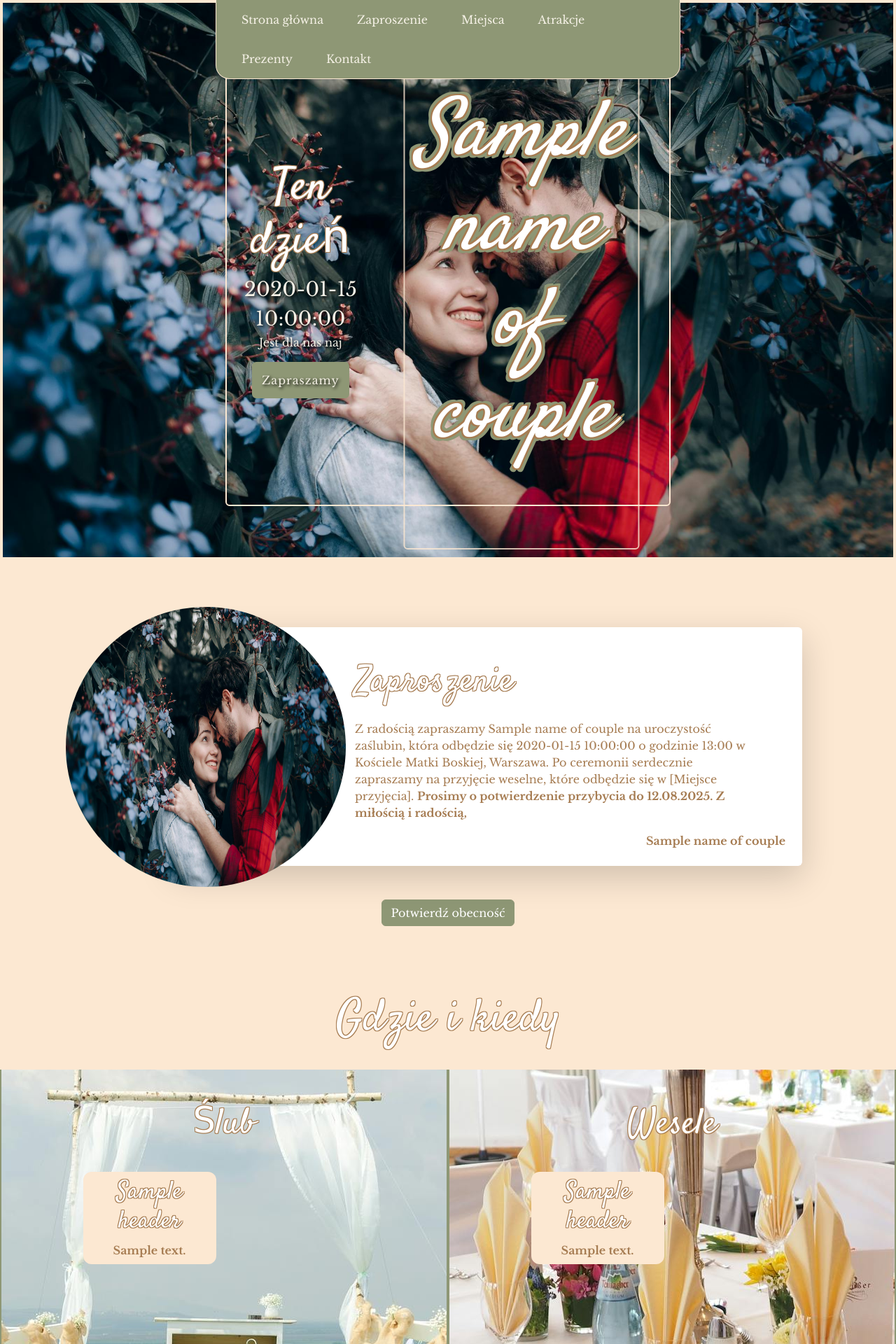
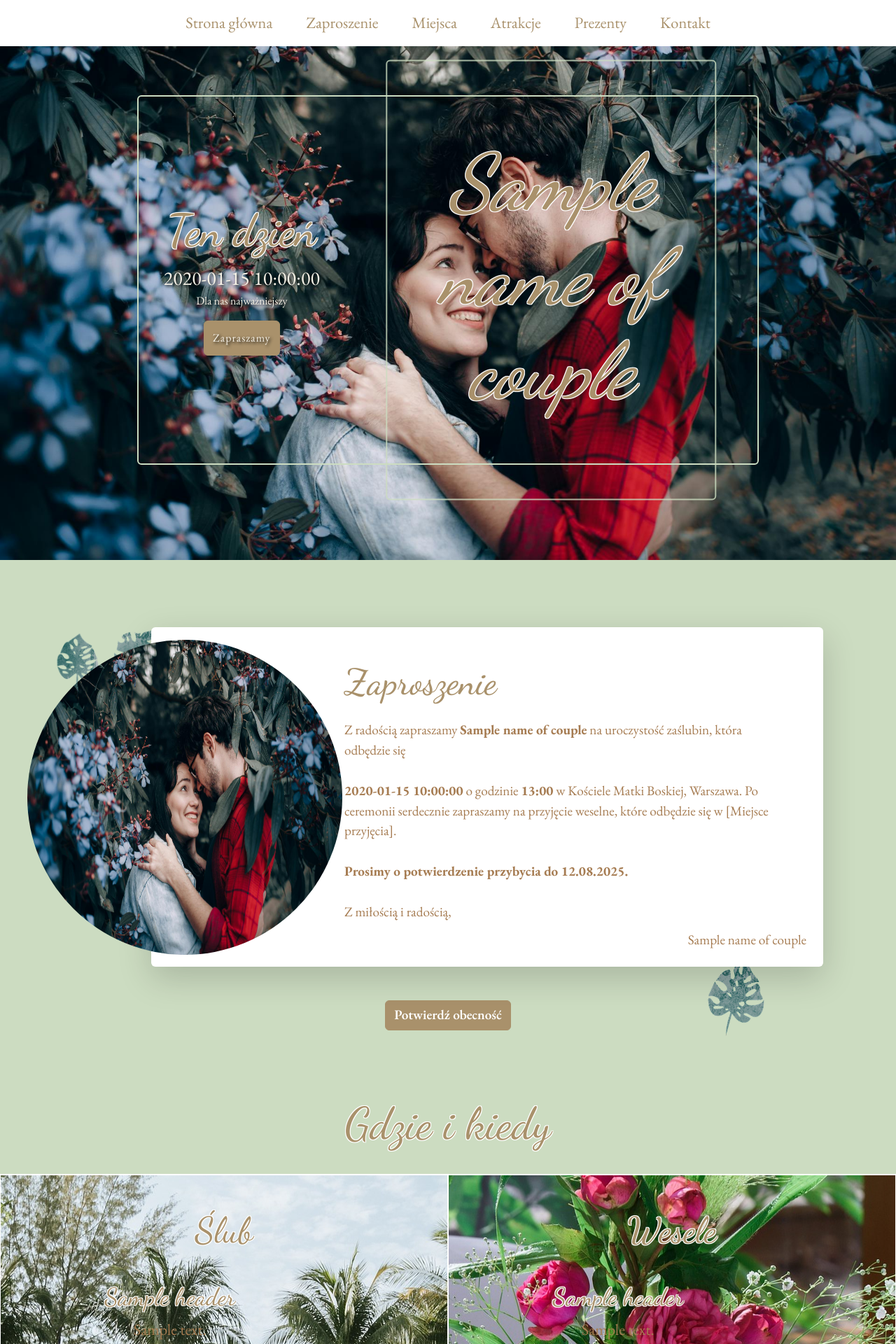
Before and after one commit to remek07/newLastWedding, a Symfony app: template templates/example_page/examplePageTwo.html.twig in a window 1280 px wide. Shown: the top 1920 px of the page at 70% size. Run offline with Twig, Linux system fonts and the light colour scheme; the template is opened without the code that fills it: most values are stand-ins (such as "Sample title", 1, 10 or a date in 2020); form fields are guessed from the names that the template uses; some libraries are stand-ins or nearby versions; grey boxes are pictures that could not be loaded.

Commit message:
'updateWork14042025'

```diff
--- a/public/styles/examplePageTwo.css
+++ b/public/styles/examplePageTwo.css
@@ -1,46 +1,34 @@
-@import url('https://fonts.googleapis.com/css2?family=Libre+Baskerville:ital,wght@0,400;0,700;1,400&family=Satisfy&display=swap');
+@import url('https://fonts.googleapis.com/css2?family=Dancing+Script:wght@400..700&family=EB+Garamond:ital,wght@0,400..800;1,400..800&display=swap');
 /*
-.libre-baskerville-regular {
-  font-family: "Libre Baskerville", serif;
-  font-weight: 400;
+  font-family: "EB Garamond", serif;
+  font-optical-sizing: auto;
   font-style: normal;
-}
 
-.libre-baskerville-bold {
-  font-family: "Libre Baskerville", serif;
-  font-weight: 700;
+    font-family: "Dancing Script", cursive;
+  font-optical-sizing: auto;
+  font-weight: <weight>;
   font-style: normal;
-}
+*/
 
-.libre-baskerville-regular-italic {
-  font-family: "Libre Baskerville", serif;
-  font-weight: 400;
-  font-style: italic;
-}
-.satisfy-regular {
-  font-family: "Satisfy", cursive;
-  font-weight: 400;
-  font-style: normal;
-}
-*/
 :root{
-    --fontBody: "Libre Baskerville", serif;
-    --fontSatisfy: "Satisfy", cursive;
+    --fontBody: "EB Garamond", serif;
+    --fontSatisfy: "Dancing Script", cursive;
     --colorHomeWhite: #F5F1E6;
-    --colorBackground: #fce8d2;
-    --colorGreen: #8e9775 ;
+    --colorBackground: 	#ccdcc1;
+    --colorWhite: #fff ;
     --colorBrown: #a67c52 ;
-    --fontColor: #c4b099;
+    --fontColor: #a9916b;
 }
 h1,h2,h3,h4,h5,h6{
   font-family: var(--fontSatisfy);
-  color: #fff !important;
-  text-shadow: 1px 1px var(--colorBrown),-1px -1px var(--colorBrown),
-  -1px 1px var(--colorBrown), 1px -1px var(--colorBrown);
+  color: var(--fontColor) !important;
+  text-shadow: 1px 1px var(--colorWhite),-1px -1px var(--colorWhite),
+  -1px 1px var(--colorWhite), 1px -1px var(--colorWhite);
 }
 h2{
   font-size: 4rem !important;
 }
+
 h3{
   font-size: 3.2rem !important;
 }
@@ -52,23 +40,16 @@ section{
   color: var(--fontColor);
 }
 nav div div{
-  font-size: 1.2rem;
-  color: #fff !important;
-  background-color: var(--colorGreen);
-  color: var(--colorHomeWhite) !important;
-  border-radius: 0px 0px 20px 20px;
-  border-left: 1px solid var(--colorBackground);
-  border-right: 1px solid var(--colorBackground);
-  border-bottom: 1px solid var(--colorBackground);
+  background-color: var(--colorWhite);
 }
 nav div div ul li a{
-  color: var(--colorHomeWhite) !important;
+  color: var(--fontColor) !important;
   font-family: var(--fontBody);
-  font-size: 1rem !important;
+  font-size: 1.4rem !important;
 }
 nav div div ul li a:hover{
-  color: var(--colorGreen) !important;
-  background-color: var(--colorBackground) !important;
+  color: var(--colorWhite) !important;
+  background-color: var(--fontColor) !important;
 }
 .container-fluid{
   background-color: var(--colorBackground);
@@ -77,18 +58,20 @@ nav div div ul li a:hover{
   color: var(--colorHomeWhite);
 }
 .btn-primary{
-  background-color: var(--colorGreen);
-  border-color: var(--colorGreen);
+  background-color: var(--fontColor);
+  border-color: var(--fontColor);
+  font-size: 1.2rem;
+  font-weight: 600;
 }
 .btn-primary:hover{
-  background-color: var(--colorHomeWhite) !important;
-  color: var(--colorGreen) !important;
-  border-color: var(--colorGreen) !important;
+  background-color: #fff !important;
+  color: var(--fontColor) !important;
+  border-color: var(--fontColor) !important;
 }
 .btn-primary:disabled{
-  background-color: var(--colorGreen) !important;
+  background-color: var(--fontColor) !important;
   color: var(--colorHomeWhite) !important;
-  border-color: var(--colorGreen) !important;
+  border-color: var(--fontColor) !important;
 }
 a.btn-link{
   color: var(--colorHomeWhite) !important;
@@ -97,12 +80,12 @@ a.btn-link{
   text-decoration: none !important;
   display: inline-block;
   padding: 0.75rem 0.75rem;
-  background-color: var(--colorGreen);
+  background-color: var(--fontColor) !important;
   border-radius: 0.375rem;
   line-height: 1.5;
   vertical-align: middle;
   letter-spacing: 1px;
-  border: 2px solid var(--colorGreen);
+  border: 1px solid var(--fontColor);
 }
 iframe{
 opacity: 0.8;
@@ -116,7 +99,6 @@ section.home{
     background-size: cover;
     color: var(--colorHomeWhite);
     text-shadow: 2px 2px 4px #000000;
-    border: 4px solid var(--colorBackground);
     background-attachment: fixed;
 }
 section.home .contentHomeSection .rightColTopHome{
@@ -140,33 +122,33 @@ section.home .contentHomeSection h1{
     font-family: var(--fontSatisfy);
     font-style: italic;
     font-size: 7rem !important;
-    text-shadow: 2px 2px var(--colorBrown),-2px -2px var(--colorBrown),
-    -2px 2px var(--colorBrown), 2px -2px var(--colorBrown),
-    5px 5px var(--colorGreen),-5px -5px var(--colorGreen),
-    -5px 5px var(--colorGreen), 5px -5px var(--colorGreen);
+
 }
 section.home .contentHomeSection{
   border: 2px solid var(--colorBackground);
 }
 .contentInvitationSection{
-    max-width: 900px;
+    max-width: 1200px;
     margin-left: 100px;
 }
 .rightInvitationContent{
   color: var(--colorBrown);
 }
+.rightInvitationContent p{
+  font-size: 1.2rem;
+}
 .leftImageInvitation img{
-    height: 400px;
-    width: 400px;
+    height: 450px;
+    width: 450px;
 }
 section.place .boxPlace{
   background-size: 100% cover !important;
   background-repeat: no-repeat !important;
   background-position: center !important;
-  border-left: 2px solid var(--colorGreen);
-  border-right: 2px solid var(--colorGreen);
-  border-bottom: 4px solid var(--colorGreen);
-
+  border-left: 1px solid var(--colorWhite);
+  border-right: 1px solid var(--colorWhite);
+  border-bottom: 2px solid var(--colorWhite);
+  border-top: 2px solid var(--colorWhite);
 }
 section.place .boxPlace ul{
   display: grid;
@@ -174,45 +156,58 @@ section.place .boxPlace ul{
   gap: 15px;
 }
 section.place .boxPlace ul li{
-  border-radius: 12px;
-  background-color: var(--colorBackground);
+  position: relative;
+  width: 250px;
+  height: 150px;
+  padding: 20px;
+  color: #4a5941;
+  font-size: 1.4rem;
+  text-align: center;
+}
+
+section.place .boxPlace ul li p{
+  margin-bottom: 0px;
   color: var(--colorBrown);
 }
-section.place .boxPlace ul li p{
-  margin-bottom: 0px;
-}
+
 .boxAttractions ul li{
-  background-color: var(--colorGreen);
+  background-color: var(--colorWhite);
 }
 .boxAttractions ul li .contentAttractionBox{
   border: 2px solid var(--colorBackground);
-  background-color: var(--colorGreen);
+  background-color: var(--colorWhite);
 }
 .boxAttractions ul li .contentAttractionBox i{
   font-size: 3rem;
-  text-shadow: 1px 1px var(--colorBrown),-1px -1px var(--colorBrown),
-  -1px 1px var(--colorBrown), 1px -1px var(--colorBrown);
+  color: #fff !important;
+  text-shadow: 1px 1px var(--fontColor),-1px -1px var(--fontColor),
+  -1px 1px var(--fontColor), 1px -1px var(--fontColor);
+}
+.boxAttractions ul li .contentAttractionBox h4{
+  font-size: 2.4rem;
+
 }
 .boxAttractions ul li .contentAttractionBox p{
-  color: var(--colorHomeWhite);
+  color: var(--fontColor);
 }
+
 section.gifts{
   background-position: center !important;
   background-repeat: no-repeat !important;
   background-size: cover !important;
   background-attachment: fixed !important;
-  border-top: 4px solid var(--colorGreen);
-  border-bottom: 4px solid var(--colorGreen);
+  border-top: 1px solid var(--colorWhite);
+  border-bottom: 1px solid var(--colorWhite);
 }
 section.contact h4{
   font-size: 2.4rem;
 }
 section.contact .contactRightContent h4{
-  text-shadow: 1px 1px var(--colorGreen),-1px -1px var(--colorGreen),
-  -1px 1px var(--colorGreen), 1px -1px var(--colorGreen) !important;
+  text-shadow: 1px 1px var(--colorWhite),-1px -1px var(--colorWhite),
+  -1px 1px var(--colorWhite), 1px -1px var(--colorWhite) !important;
 }
 section.contact .contactLeftContent{
-    background-color: var(--colorGreen);
+    background-color: var(--colorWhite);
 }
 section.contact .contactLeftContent .borderInset{
   border: 2px solid var(--colorBackground);
@@ -221,7 +216,7 @@ section.contact .contactRightContent{
   background-color: var(--colorHomeWhite);
 }
 section.contact .contactRightContent .borderInsetRight{
-  border: 2px solid var(--colorGreen);
+  border: 2px solid var(--colorWhite);
   display: flex;
   align-items: center;
   justify-content: top;
@@ -241,32 +236,20 @@ section.contact .contactRightContent .borderInsetRight form div{
 }
 section.contact .contactRightContent .borderInsetRight form div label{
   text-align: left;
-  color: var(--colorGreen);
+  color: var(--colorWhite);
   margin-top: 16px;
 }
 section.contact .contactRightContent .borderInsetRight form div input{
-  border: 2px solid var(--colorGreen);
+  border: 2px solid var(--colorWhite);
   border-radius: 0.375rem;
   padding: 0.3rem;
   font-size: 0.9rem;
   color: var(--colorBrown);
 }
 section.contact .contactRightContent .borderInsetRight form div textarea{
-  border: 2px solid var(--colorGreen);
+  border: 2px solid var(--colorWhite);
   border-radius: 0.375rem;
   padding: 0.3rem;
   font-size: 0.9rem;
   color: var(--colorBrown);
 }
-footer{
-  background-color: var(--colorGreen);
-  color: var(--colorHomeWhite);
-  text-align: center;
-  padding: 1rem;
-  font-size: 1.2rem;
-  font-family: var(--fontBody);
-  border-top: 4px solid var(--colorGreen);
-}
-footer .footerContentBox{
-  border: 2px solid var(--colorBackground) !important;
-}
--- a/src/Controller/ExamplePageTwoController.php
+++ b/src/Controller/ExamplePageTwoController.php
@@ -82,7 +82,7 @@ final class ExamplePageTwoController extends AbstractController
             ]
             ];
         return $this->render('example_page/examplePageTwo.html.twig', [
-            'nameOfCouple' => 'Justyna </br> & </br> Krzysztof',
+            'nameOfCouple' => 'Justyna & Krzysztof',
             'dateOfWedding' => '16.09.2025',
             'datasOfWedding' => $datasOfWedding,
             'datasOfWeddingReception' => $datasOfWeddingReception,
--- a/templates/example_page/examplePageTwo.html.twig
+++ b/templates/example_page/examplePageTwo.html.twig
@@ -13,7 +13,7 @@
     Prezenty
     Potweirdzenie przybycia
 -->
-        <nav class="container w-50 position-fixed top-0 start-50 translate-middle-x z-1 bg-transparent p-0 m-0">
+        <nav class="container-fluid position-fixed top-0 start-50 translate-middle-x z-1 bg-transparent p-0 m-0">
             <div class="row d-flex justify-content-between align-items-center">
                 <div class=" d-flex justify-content-center align-items-center">
                     <ul class="nav nav-pills">
@@ -40,42 +40,48 @@
             </div>
         </nav>
 <div class="container-fluid m-0 sc">
-    <section id="home" class="home vh-100 p-0 m-0 d-flex justify-content-center align-items-center">
-        <div class="contentHomeSection d-flex flex-column justify-content-center align-items-center text-center w-50 rounded">
-            <div class="row w-100">
-              <div class="col-4 leftColTopHome d-flex align-items-center justify-content-center flex-column p-4">
+    <section id="home" class="home vh-100 m-0 d-flex justify-content-center align-items-center p-5">
+        <div class="contentHomeSection d-flex flex-column justify-content-center align-items-center text-center w-75 rounded h-75">
+            <div class="row w-100 h-100">
+              <div class="col-4 leftColTopHome d-flex align-items-center justify-content-center flex-column p-4 h-100">
                 <h2>Ten dzień</h2>
                 <div class="date fs-3">{{dateOfWedding}}</div>
                 <div class="timerHomeTop"></div>
-                <p>Jest dla nas naj</p>
+                <p>Dla nas najważniejszy</p>
                 <a href="" class="btn-link">Zapraszamy</a>
               </div>
-              <div class="col-8 rightColTopHome p-5 d-flex justify-content-center align-items-center flex-column">
+              <div class="col-8 rightColTopHome p-5 d-flex justify-content-center align-items-center flex-column h-100">
                 <h1 class="">{{nameOfCouple|raw}}</h1>
               </div>
             </div>
         </div>
     </section>
-    <section id="invitation" class="invitation w-100 pb-5 pt-5 mt-5 mb-5 d-flex justify-content-center align-items-center flex-column">
-        <div class="contentInvitationSection w-75 shadow-lg p-5 mb-5 bg-body rounded position-relative row">
-            <div class="leftImageInvitation col-sm-6 col-md-4 col-lg-3 position-relative">
+    <section id="invitation" class="invitation w-100 pb-5 pt-5 mt-5 mb-5 d-flex justify-content-center align-items-center flex-column position-relative">
+        <img src="/images/examplePageTwo/bohoPng.png" alt="" class="position-absolute start-0 top-0" style="width: 300px; height: 300px">
+        <img src="/images/examplePageTwo/bohoPng.png" alt="" class="position-absolute end-0 bottom-0" style="width: 400px; height: 400px">
+      <div class="contentInvitationSection w-75 shadow-lg p-5 mb-5 bg-body rounded position-relative row">
+            <div class="leftImageInvitation col-sm-6 col-md-6 col-lg-3 position-relative">
                 <img src="/images/examplePageTwo/examplePageTwoHomeTop.jpg" alt="" class="rounded-circle overflow-hidden mb-4 object-fit-fill position-absolute top-50 start-0 translate-middle">
             </div>
-            <div class="rightInvitationContent col-sm-6 col-md-4 col-lg-9">
+            <div class="rightInvitationContent col-sm-6 col-md-6 col-lg-9">
                 <h3 class="h3 mb-4">Zaproszenie</h3>
-                <p >Z radością zapraszamy
-                    {{nameOfCouple}}
+                <p>Z radością zapraszamy
+                    <b>{{nameOfCouple}}</b>
                     na uroczystość zaślubin,
                     która odbędzie się
-                    {{dateOfWedding}} o godzinie 13:00
+                    <br/>
+                    <br/>
+                    <b>{{dateOfWedding}}</b> o godzinie <b>13:00</b>
                     w Kościele Matki Boskiej, Warszawa.
                     Po ceremonii serdecznie zapraszamy na przyjęcie weselne,
                     które odbędzie się w [Miejsce przyjęcia].
-                    <b>
-                    Prosimy o potwierdzenie przybycia do 12.08.2025.
-                    <b>
+                    <br/>
+                    <br/>
+                    <b>Prosimy o potwierdzenie przybycia do 12.08.2025.</b>
+                    <br/>
+                    <br/>
                     Z miłością i radością,
-                    <span class="position-absolute bottom-0 end-0 p-4">
+                    <span class="position-absolute bottom-0 end-0 p-4 signature">
                       {{nameOfCouple}}
                     </span>
                 </p>
@@ -87,7 +93,7 @@
         <h2 class="h2 mb-2">Gdzie i kiedy</h2>
         <div class="container-fluid mx-auto mt-4 d-flex justify-content-center">
           <div class="row row-cols-1 row-cols-md-2 gx-4 gy-3 text-center w-100">
-            <div class="boxPlace col d-flex flex-column justify-content-center align-items-center pt-5 pb-5" style="background: url(/images/placeWedding.jpg);">
+            <div class="boxPlace col d-flex flex-column justify-content-center align-items-center pt-5 pb-5" style="background: url(/images/examplePageTwo/placeWedding.jpg);">
                 <div class="w-75">
                   <h3>Ślub</h3>
                 <ul class="grid list-unstyled p-4 g-1">
@@ -104,7 +110,7 @@
 
                 </div>
             </div>
-            <div class="boxPlace col d-flex flex-column justify-content-center align-items-center pt-5 pb-5" style="background: url(/images/placeWeddingReceptions.jpg);">
+            <div class="boxPlace col d-flex flex-column justify-content-center align-items-center pt-5 pb-5" style="background: url(/images/examplePageTwo/placeWeddingReceptions.jpg);">
                 <div class="w-75 ">
                   <h3>Wesele</h3>
                   <ul class="grid list-unstyled p-4 g-1" >
@@ -124,8 +130,10 @@
         </div>
       </div>
     </section>
-    <section id="attractions" class="attractions w-100 p-5 d-flex justify-content-center align-items-center flex-column mb-5">
-        <div class="w-100 text-center" >
+    <section id="attractions" class="attractions w-100 p-5 d-flex justify-content-center align-items-center flex-column mb-5 position-relative">
+      <img src="/images/examplePageTwo/bohoPng.png" alt="" class="position-absolute start-0 top-0" style="width: 200px; height: 200px">
+        <img src="/images/examplePageTwo/bohoPng.png" alt="" class="position-absolute end-0 top-0" style="width: 300px; height: 300px">
+      <div class="w-100 text-center" >
             <h2 class="h2 mb-2">Atrakcje</h2>
             <div class="boxAttractions mt-2 position-relative">
               <p class="">Oto lista atrakcji, która na Was czeka: </p>
@@ -229,10 +237,12 @@
               </div>
             </div>
     </section>
-    <section id="contact" class="contact container w-100 d-flex justify-content-center align-items-center flex-column p-5">
-        <h2 >Kontakt</h2>
+    <section id="contact" class="contact container-fluid w-100 d-flex justify-content-center align-items-center flex-column p-5 position-relative">
+      <img src="/images/examplePageTwo/bohoPng.png" alt="" class="position-absolute start-0 bottom-50 translate-middle-x" style="width: 250px; height: 250px">
+      <img src="/images/examplePageTwo/bohoPng.png" alt="" class="position-absolute end-0 top-0" style="width: 300px; height: 300px">
+      <h2 >Kontakt</h2>
         <p>Jeżeli macie jakieś pytania śmiało dzwońcie/piszcie na wszystko odpowiemy.</p>
-        <div class="container-fluid mx-auto mt-4">
+        <div class="container mx-auto mt-4">
             <div class="row row-cols-1 row-cols-md-2 gx-4 gy-3 text-center">
                 <div class="col text-center">
                   <div class="p-5 contactLeftContent rounded h-100">
@@ -269,12 +279,6 @@
             </div>
         </div>
     </section>
-    <footer class="d-flex align-items-center justify-content-center flex-column mt-5">
-        <div class="footerContentBox p-5 rounded w-50 text-center">
-          <p>Zapraszamy !!!</p>
-          <h1>{{nameOfCouple}}</h1>
-        </div>
-    </footer>
 </div>
 
 <div class="modal fade" id="exampleModalConfirm" tabindex="-1" aria-labelledby="exampleModalLabel" aria-hidden="true">
```
Also changed, not shown: public/images/examplePageTwo/bohoPng.png (added), public/images/examplePageTwo/placeWedding.jpg (added), public/images/examplePageTwo/placeWeddingReceptions.jpg (added), 2 other files.
